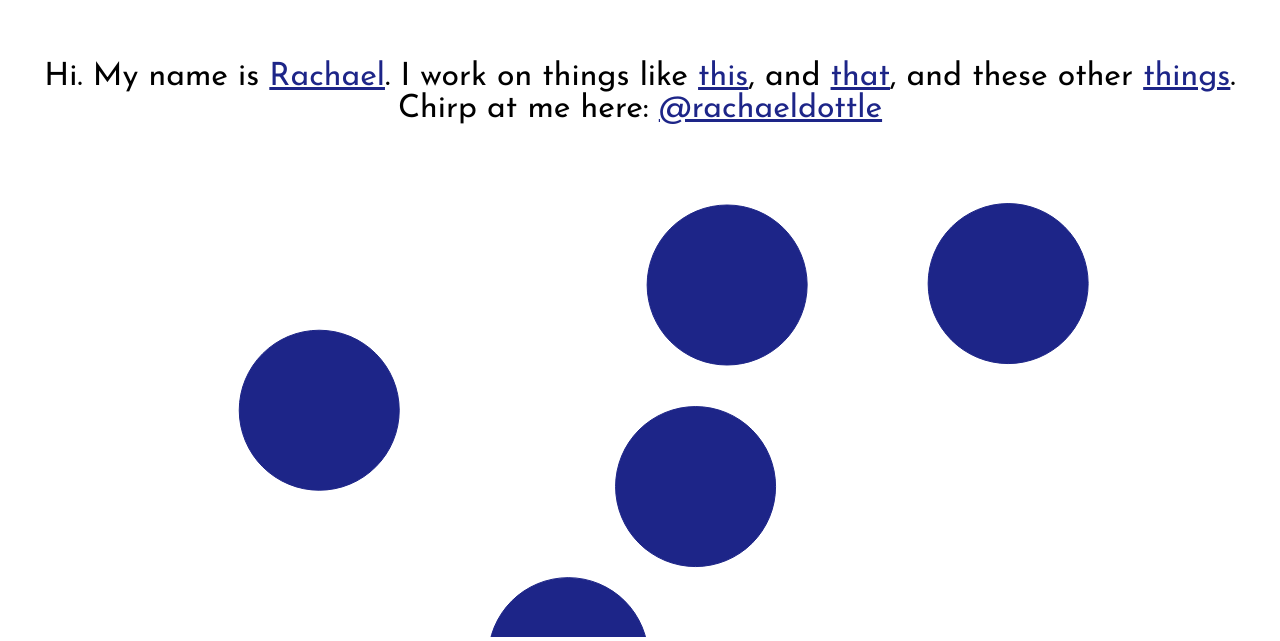
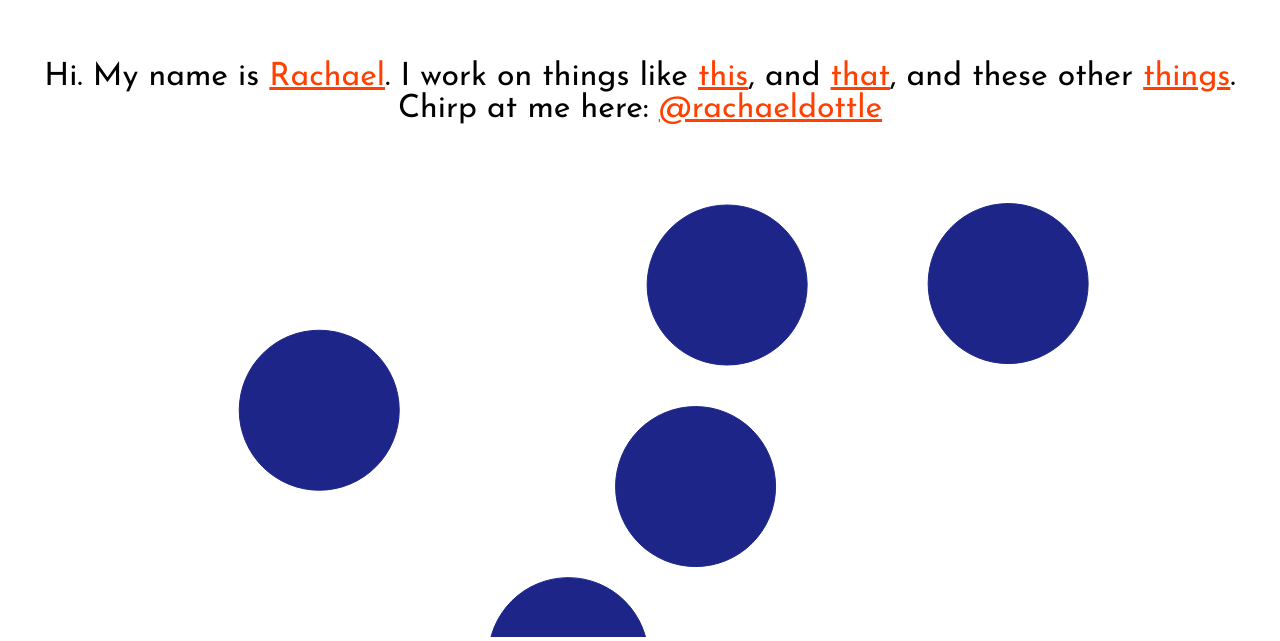
Before and after one commit to rdottle/rdottle.github.io, a plain HTML site: page index.html in a window 1280 px wide. Shown: the part 1243-1884 px from the top of the page. Drawn offline with nearby package versions, Linux system fonts and the light colour scheme; a web font is replaced by a local one.

Commit message:
minor color change

```diff
--- a/src/stylesheets/index.css
+++ b/src/stylesheets/index.css
@@ -106,7 +106,7 @@
 
   /* unvisited link */
 a:link {
-    color: #1d2588;
+    color: #ff4000;
 }
 
 /* visited link */
```
